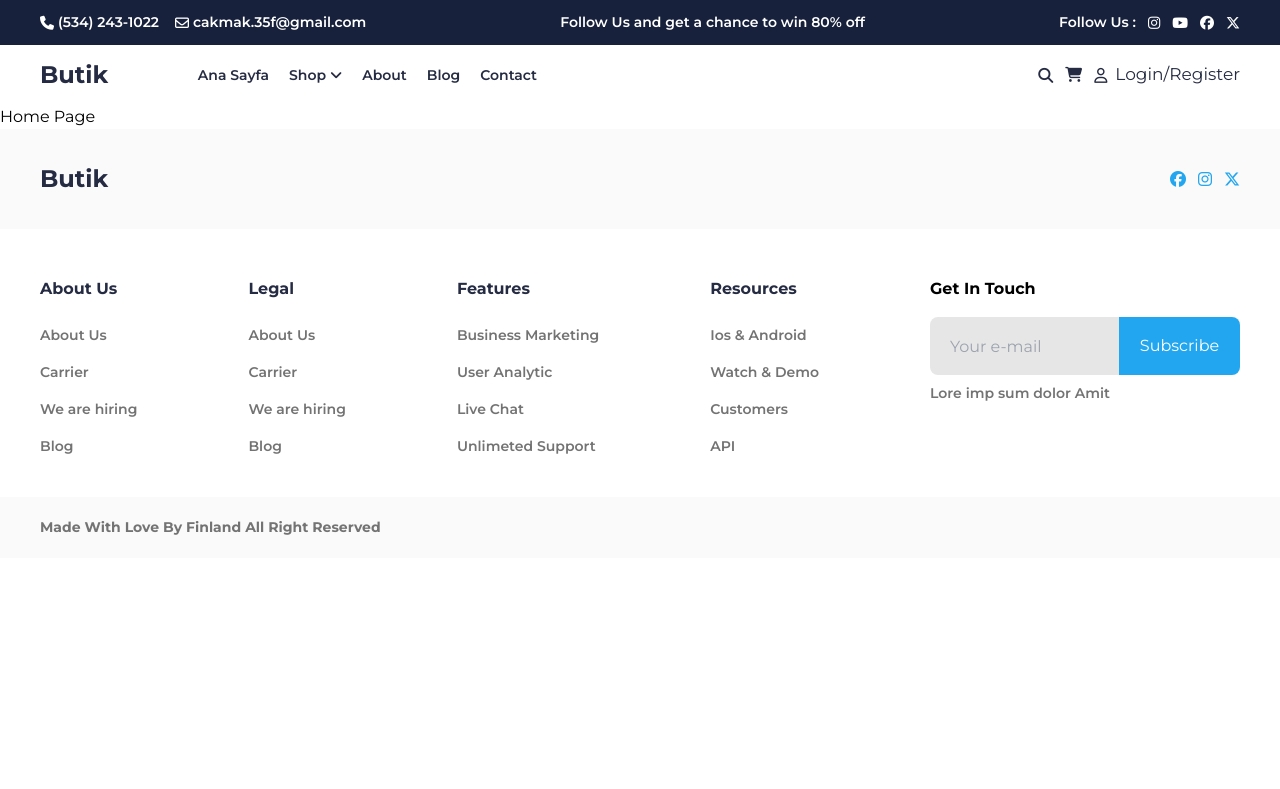
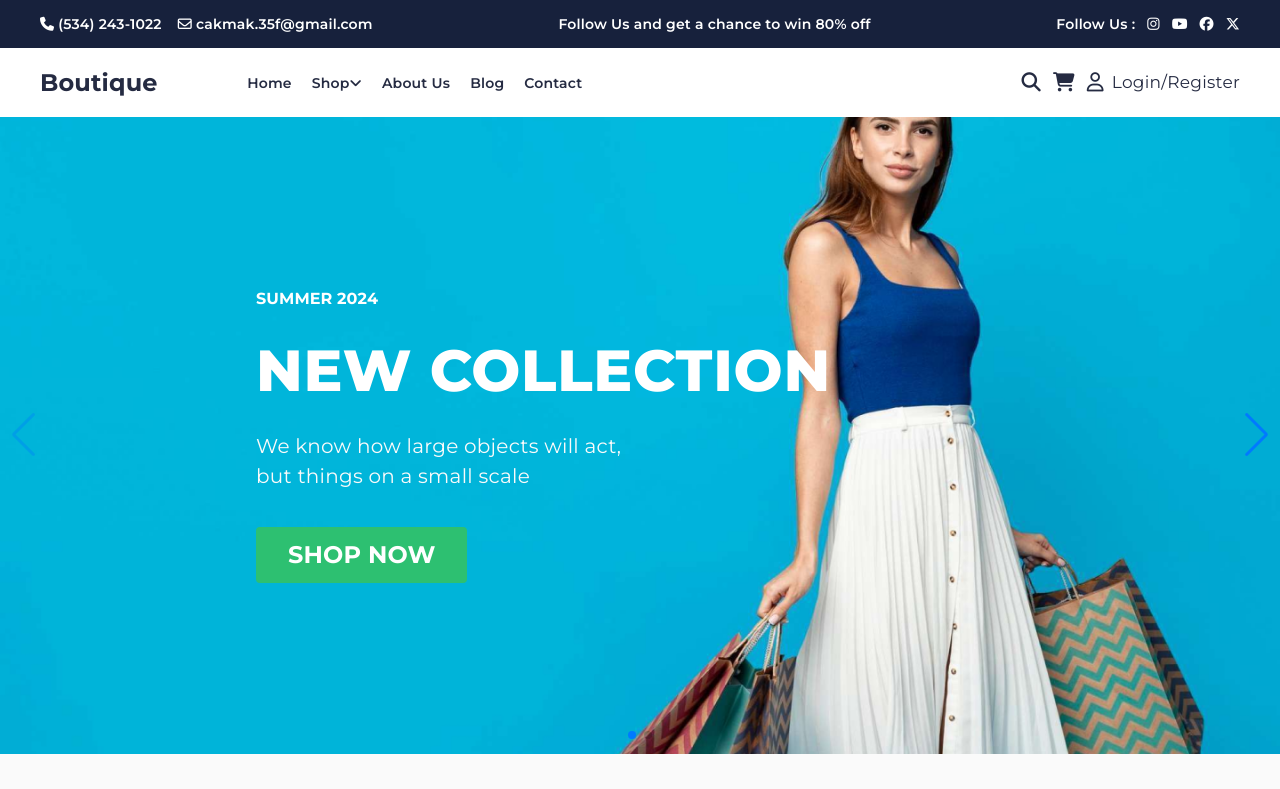
Before and after one commit to JFatih/E-Commerce-Website-project, a React (Vite) app: page / in a window 1280 px wide. Shown: the top 789 px of the page. Built offline with nearby package versions, Linux system fonts and the light colour scheme; a web font is replaced by a local one.

Commit message:
slider done!

```diff
--- a/package.json
+++ b/package.json
@@ -17,7 +17,8 @@
     "react-router": "^6.22.3",
     "react-router-dom": "^5.2.0",
     "react-toastify": "^10.0.5",
-    "redux-thunk": "^3.1.0"
+    "redux-thunk": "^3.1.0",
+    "swiper": "^11.1.1"
   },
   "devDependencies": {
     "@types/react": "^18.2.66",
--- a/src/index.css
+++ b/src/index.css
@@ -2,46 +2,48 @@
 @tailwind components;
 @tailwind utilities;
 
+@layer components {
   .sh1 {
-  @apply text-[58px] font-extrabold;
+    @apply text-[58px] font-extrabold tracking-[0.013em] leading-[80px];
   }
 
   .sh2 {
-  @apply text-[40px] font-bold;
+    @apply text-[40px] font-bold tracking-[0.013em] leading-[57px];
   }
 
   .sh3 {
-  @apply text-[24px] font-bold;
+    @apply text-[24px] font-bold tracking-[0.006em] leading-[32px];
   }
 
   .sh4 {
-  @apply text-[20px] font-medium;
+    @apply text-[20px] font-normal tracking-[0.013em] leading-[30px];
   }
 
   .sh5 {
-  @apply text-[16px] font-bold;
+    @apply text-[16px] font-bold tracking-[0.006em] leading-[24px];
   }
 
   .sh6 {
-  @apply text-[14px] font-semibold;
+    @apply text-[14px] font-semibold tracking-[0.013em] leading-[24px];
   }
 
   .sbtn-text {
-  @apply text-[14px] font-bold;
+    @apply text-[14px] font-bold tracking-[0.013em] leading-[28px];
   }
 
   .smobile-menu {
-  @apply text-[15px] font-normal;
+    @apply text-[30px] font-normal tracking-[0.013em] leading-[45px];
   }
 
   .sparagraph {
-  @apply text-[30px] font-medium;
+    @apply text-[14px] font-medium tracking-[0.013em] leading-[20px];
   }
 
   .slist {
-  @apply text-[20px] font-normal;
+    @apply text-[20px] font-normal tracking-[0.013em] leading-[30px];
   }
 
   .slink {
-  @apply text-[14px] font-semibold;
+    @apply text-[14px] font-semibold tracking-[0.013em] leading-[24px];
   }
+}
--- a/src/layout/Footer.jsx
+++ b/src/layout/Footer.jsx
@@ -4,9 +4,9 @@ import { footerData } from "../mocks/footerData";
 export default function Footer() {
   return (
     <footer className="max-w-screen">
-      <section className=" bg-lightgray1 p-8">
+      <section className=" bg-lightTextGray p-8">
         <div className="max-w-[1200px] flex flex-col gap-2  sm:flex-row sm:items-center sm:justify-between sm:m-auto">
-          <p className="sh3 text-textColor ">Butik</p>
+          <p className="sh3 text-textColor ">Boutique</p>
           <span className="text-primaryColor flex gap-3">
             <i className="fa-brands fa-facebook"></i>
             <i className="fa-brands fa-instagram"></i>
@@ -39,7 +39,7 @@ export default function Footer() {
           <div className="">
             <p className="sh5 py-4">Get In Touch</p>
             <form className="subscribe">
-              <div className="flex justify-center items-center">
+              <div className="">
                 <input
                   type="text"
                   placeholder="Your e-mail"
@@ -61,10 +61,10 @@ export default function Footer() {
           </div>
         </div>
       </section>
-      <section className="bg-lightgray1 px-8 py-5">
+      <section className="bg-lightTextGray px-8 py-5">
         <div className="max-w-[1200px] m-auto flex justify-center sm:justify-start">
           <p className="sbtn-text text-center sm:text-start flex flex-wrap px-[56px] sm:px-[0px] text-seconTextColor">
-            Made With Love By Finland All Right Reserved{" "}
+            Made With Love By Fatih ÇAKMAK All Right Reserved{" "}
           </p>
         </div>
       </section>
--- a/src/layout/Header.jsx
+++ b/src/layout/Header.jsx
@@ -1,5 +1,6 @@
 import { useState } from "react";
 import { Link } from "react-router-dom";
+import { headerData } from "../mocks/headerdata";
 
 export default function Header() {
   const [menu, setMenu] = useState(false);
@@ -36,26 +37,23 @@ export default function Header() {
       <section className="bg-white text-textColor px-8 py-3">
         <main className="max-w-[1200px] mx-auto flex justify-between items-center">
           <div className="flex gap-[7vw]">
-            <p className="sh3">Butik</p>
+            <p className="sh3">Boutique</p>
             <nav className="hidden lg:flex items-center sh6">
               <ul className="flex gap-5">
-                <li>
-                  <Link to="/">Ana Sayfa</Link>
-                </li>
-                <li>
-                  <Link to="/shop">
-                    Shop <i className="fa-solid fa-angle-down"></i>
-                  </Link>
-                </li>
-                <li>
-                  <Link to="/about">About</Link>
-                </li>
-                <li>
-                  <Link to="/blog">Blog</Link>
-                </li>
-                <li>
-                  <Link to="/contact">Contact</Link>
-                </li>
+                {headerData.map((data, index) => {
+                  return (
+                    <li key={index}>
+                      <Link to={data.link}>
+                        {data.name}
+                        {index === 1 ? (
+                          <i className="fa-solid fa-angle-down"></i>
+                        ) : (
+                          ""
+                        )}
+                      </Link>
+                    </li>
+                  );
+                })}
               </ul>
             </nav>
           </div>
@@ -77,23 +75,20 @@ export default function Header() {
         {menu ? (
           <nav className="lg:hidden ">
             <ul className="flex flex-col items-center m-1 justify-center sh6">
-              <li>
-                <Link to="/">Ana Sayfa</Link>
-              </li>
-              <li>
-                <Link to="/shop">
-                  Shop <i className="fa-solid fa-angle-down"></i>
-                </Link>
-              </li>
-              <li>
-                <Link to="/about">About</Link>
-              </li>
-              <li>
-                <Link to="/blog">Blog</Link>
-              </li>
-              <li>
-                <Link to="/contact">Contact</Link>
-              </li>
+              {headerData.map((data, index) => {
+                return (
+                  <li key={index} className="py-2">
+                    <Link to={data.link}>
+                      {data.name}
+                      {index === 1 ? (
+                        <i className="fa-solid fa-angle-down"></i>
+                      ) : (
+                        ""
+                      )}
+                    </Link>
+                  </li>
+                );
+              })}
             </ul>
           </nav>
         ) : (
--- /dev/null
+++ b/src/layout/Slider.jsx
@@ -0,0 +1,58 @@
+import { Swiper, SwiperSlide } from "swiper/react";
+
+import "swiper/css";
+import "swiper/css/pagination";
+import "swiper/css/navigation";
+
+import { Pagination, Navigation } from "swiper/modules";
+import { Link } from "react-router-dom/cjs/react-router-dom.min";
+
+export default function App() {
+  return (
+    <>
+      <Swiper
+        pagination={true}
+        modules={[Pagination, Navigation]}
+        navigation={true}
+        className="sm:w-full sm:h-full h-[500px] bg-white text-white"
+      >
+        <SwiperSlide className="relative">
+          <img
+            src="../../src/assets/carousel.png"
+            className="sm:w-full h-full object-cover object-top"
+          />
+          <div className="absolute sm:p-64 inset-0 text-white flex flex-col justify-center items-center sm:items-start text-center sm:text-start sm:gap-5 gap-3">
+            <p className="sh5">SUMMER 2024</p>
+            <h1 className="sh2 md:sh1 ">NEW COLLECTION</h1>
+            <p className="sh4 w-72 sm:w-96 text-lightTextGray">
+              We know how large objects will act, but things on a small scale
+            </p>
+            <Link to="/shop">
+              <button className="sh3 mt-4 bg-successColor text-white  py-3 px-8 rounded">
+                SHOP NOW
+              </button>
+            </Link>
+          </div>
+        </SwiperSlide>
+        <SwiperSlide className="relative">
+          <img
+            src="../../src/assets/carousel.png"
+            className="sm:w-full h-full object-cover object-top"
+          />
+          <div className="absolute sm:p-64 inset-0 text-white flex flex-col justify-center items-center sm:items-start text-center sm:text-start sm:gap-5 gap-3">
+            <p className="sh5">SUMMER 2024</p>
+            <h1 className="sh2 md:sh1 ">NEW COLLECTION</h1>
+            <p className="sh4 w-72 sm:w-96 text-lightTextGray">
+              We know how large objects will act, but things on a small scale
+            </p>
+            <Link to="/shop">
+              <button className="sh3 mt-4 bg-successColor text-white  py-3 px-8 rounded">
+                SHOP NOW
+              </button>
+            </Link>
+          </div>
+        </SwiperSlide>
+      </Swiper>
+    </>
+  );
+}
--- /dev/null
+++ b/src/mocks/headerdata.js
@@ -0,0 +1,7 @@
+export const headerData = [
+  { name: "Home", link: "/" },
+  { name: "Shop", link: "/shop" },
+  { name: "About Us", link: "/aboutus" },
+  { name: "Blog", link: "/blog" },
+  { name: "Contact", link: "/contact" },
+];
--- a/src/pages/HomePage.jsx
+++ b/src/pages/HomePage.jsx
@@ -1,7 +1,9 @@
+import Slider from "../layout/Slider";
+
 export default function HomePage() {
   return (
     <>
-      <p>Home Page</p>
+      <Slider />
     </>
   );
 }
--- a/tailwind.config.js
+++ b/tailwind.config.js
@@ -10,10 +10,11 @@ export default {
         color1: "#23856D",
         color2: "#47AD97",
         color3: "#17213C",
-        lightgray1: "#FAFAFA",
         textColor: "#252B42",
         primaryColor: "#23A6F0",
         seconTextColor: "#737373",
+        successColor: "#2DC071",
+        lightTextGray: "#FAFAFA",
       },
       fontSize: {
         h1: ["58px", "font-extrabold"],
```
Also changed, not shown: src/assets/carousel.png (added), 1 other file (tests, documents, lock files or other folders). Lines whose indentation alone changed are shown as unchanged.
